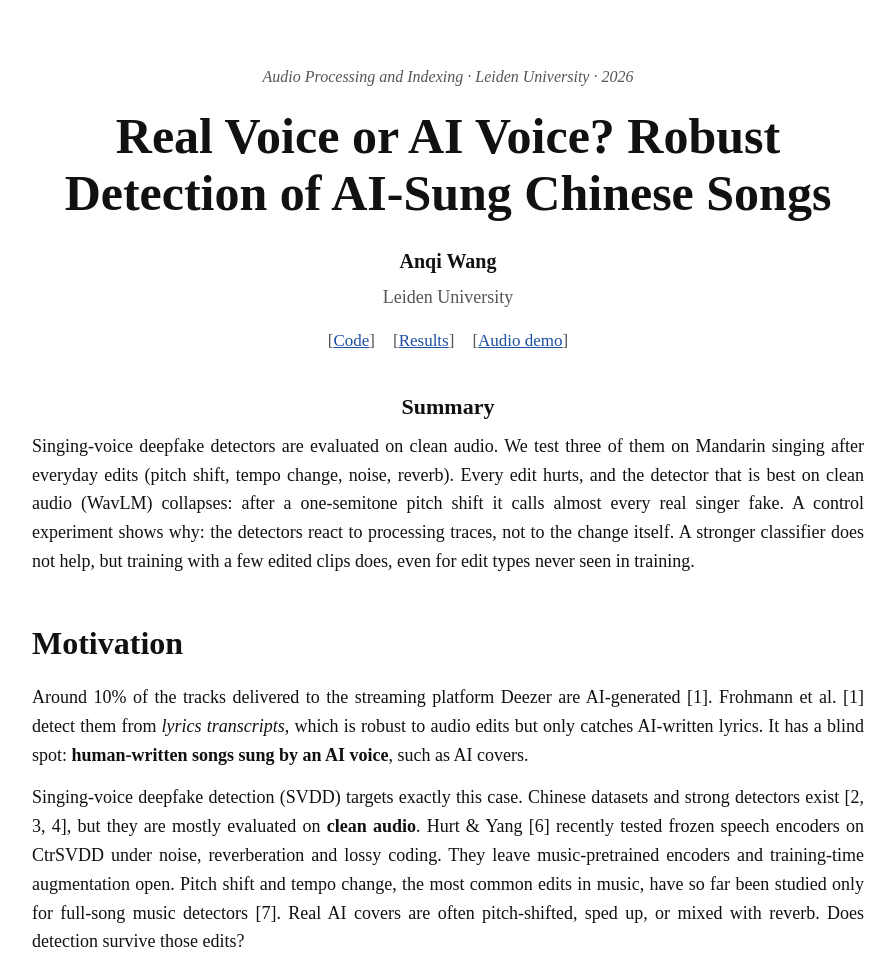
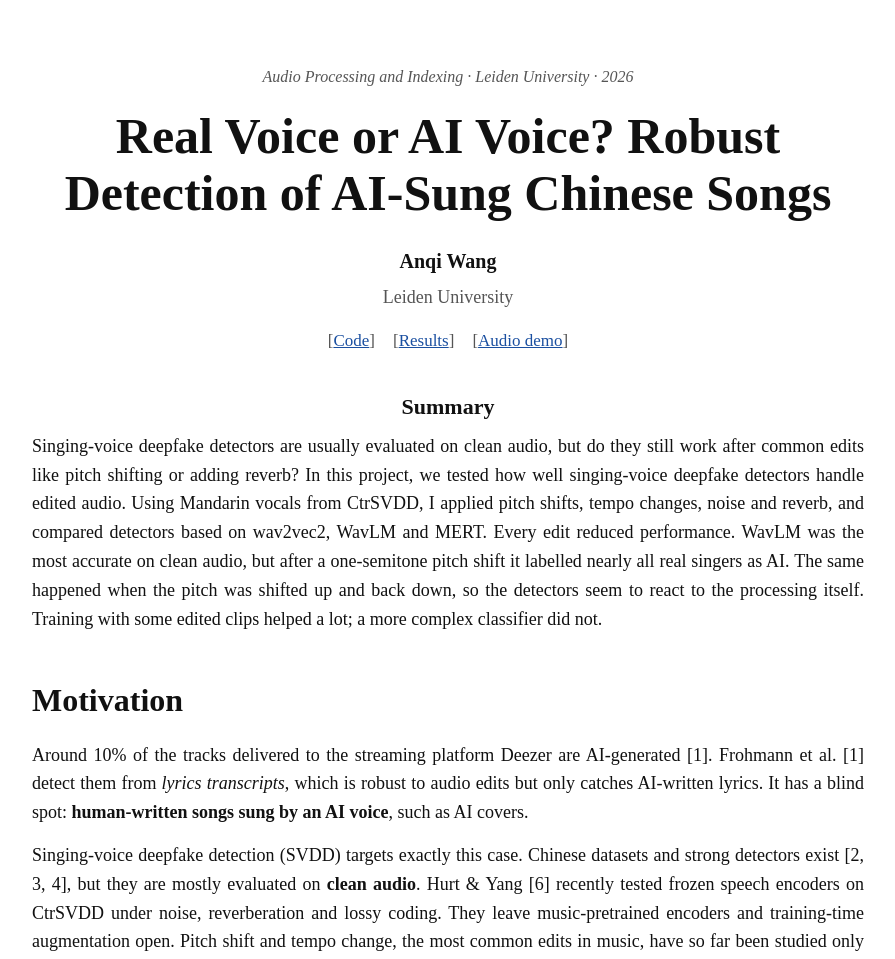
Before and after one commit to anqiiiwang/real-or-ai-voice, a plain HTML site: page docs/index.html in a window 1280 px wide. Shown: the top 959 px of the page, without its empty margins (192-1087 px from the left). Drawn offline with Linux system fonts and the light colour scheme.

Commit message:
Rewrite summary

```diff
--- a/docs/index.html
+++ b/docs/index.html
@@ -121,12 +121,11 @@
   </div>
   <div class="tldr">
     <b>Summary</b>
-    Singing-voice deepfake detectors are evaluated on clean audio. We test three of them on Mandarin singing
-    after everyday edits (pitch shift, tempo change, noise, reverb). Every edit hurts, and the detector that is
-    best on clean audio (WavLM) collapses: after a one-semitone pitch shift it calls almost every real singer
-    fake. A control experiment shows why: the detectors react to processing traces, not to the change itself.
-    A stronger classifier does not help, but training with a few edited clips does, even for edit types never
-    seen in training.
+    Singing-voice deepfake detectors are usually evaluated on clean audio, but do they still work after common edits like pitch shifting or adding reverb?
+    In this project, we tested how well singing-voice deepfake detectors handle edited audio. Using Mandarin vocals from CtrSVDD, I applied pitch shifts,
+    tempo changes, noise and reverb, and compared detectors based on wav2vec2, WavLM and MERT. Every edit reduced performance. WavLM was the most accurate
+    on clean audio, but after a one-semitone pitch shift it labelled nearly all real singers as AI. The same happened when the pitch was shifted up and back down,
+    so the detectors seem to react to the processing itself. Training with some edited clips helped a lot; a more complex classifier did not.
   </div>
 </header>
 
```
